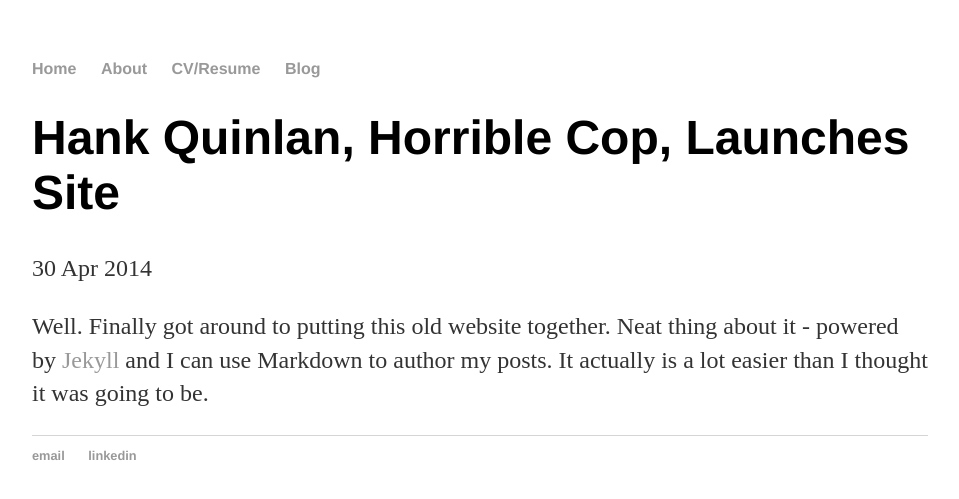
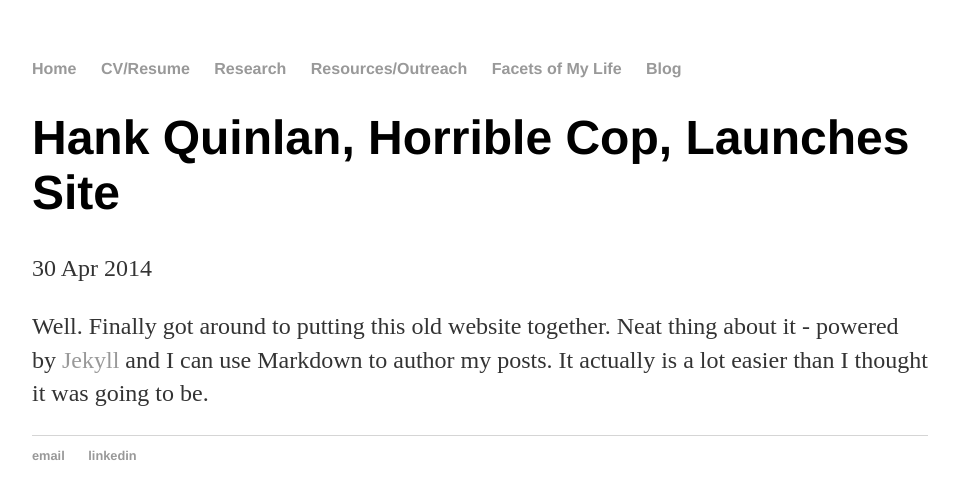
Before and after one commit to Hajohnson3m/Hajohnson3m.github.io-old, a Jekyll site: the page built from _posts/2022-06-22-welcome.md, in a window 1280 px wide. Shown: the top 499 px of the page, without its empty margins (160-1119 px from the left). Built offline with Jekyll 4.4.1, drawn with Linux system fonts in a browser that asks for light colours.

Commit message:
Update default.html

```diff
--- a/_layouts/default.html
+++ b/_layouts/default.html
@@ -9,8 +9,10 @@
 			<nav>
 	    		<ul>
 	        		<li><a href="/">Home</a></li>
-		        	<li><a href="/about">About</a></li>
-	        		<li><a href="/cv">CV/Resume</a></li>
+				<li><a href="/cv">CV/Resume</a></li>
+		        	<li><a href="/research">Research</a></li>
+	        		<li><a href="/resources">Resources/Outreach</a></li>
+				<li><a href="/life">Facets of My Life</a></li>
 	        		<li><a href="/blog">Blog</a></li>
 	    		</ul>
 			</nav>
```
